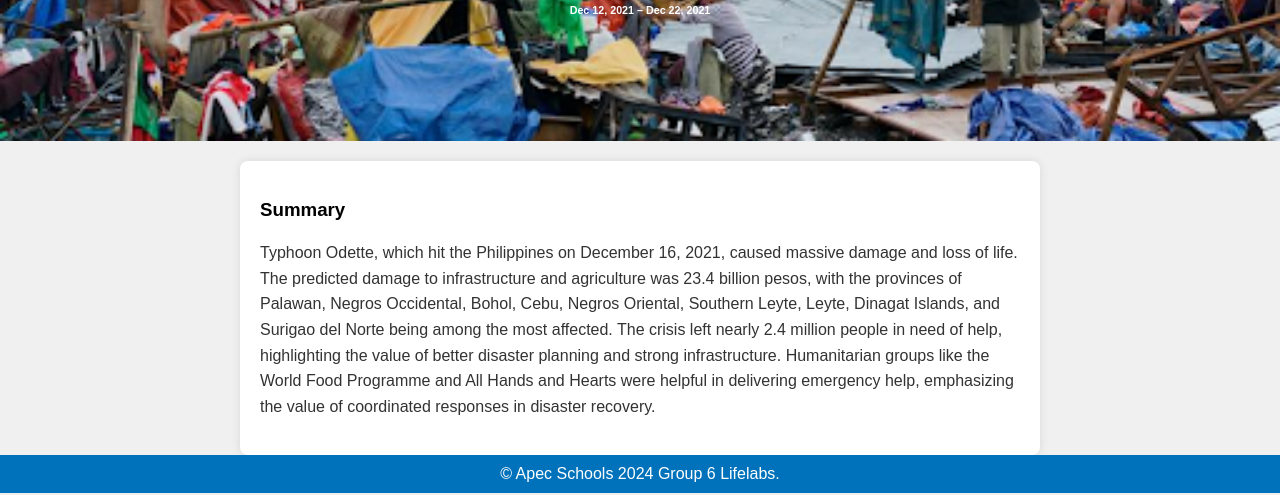
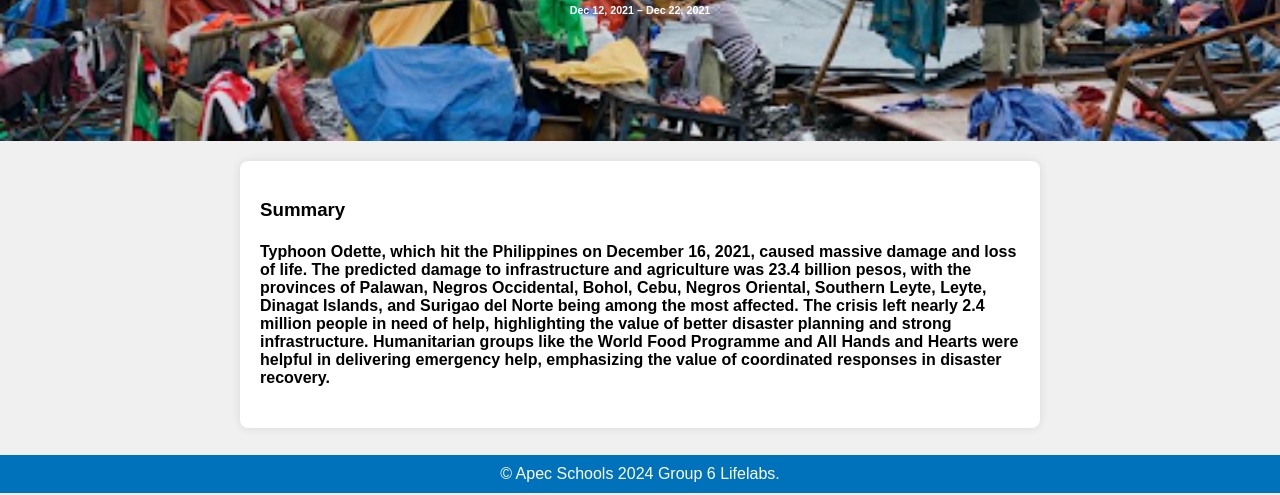
Before and after one commit to Jameskiel143/Typhoon-Odette, a plain HTML site: page Summary.html in a window 1280 px wide. Shown: the part 307-802 px from the top of the page. Drawn offline with Linux system fonts and the light colour scheme.

Commit message:
Update Summary.html

```diff
--- a/Summary.html
+++ b/Summary.html
@@ -96,7 +96,7 @@
         <div class="container">
             <div class="article">
                 <h3>Summary</h3>
-                <p>Typhoon Odette, which hit the Philippines on December 16, 2021, caused massive damage and loss of life. The predicted damage to infrastructure and agriculture was 23.4 billion pesos, with the provinces of Palawan, Negros Occidental, Bohol, Cebu, Negros Oriental, Southern Leyte, Leyte, Dinagat Islands, and Surigao del Norte being among the most affected. The crisis left nearly 2.4 million people in need of help, highlighting the value of better disaster planning and strong infrastructure. Humanitarian groups like the World Food Programme and All Hands and Hearts were helpful in delivering emergency help, emphasizing the value of coordinated responses in disaster recovery.</p>
+                <h4>Typhoon Odette, which hit the Philippines on December 16, 2021, caused massive damage and loss of life. The predicted damage to infrastructure and agriculture was 23.4 billion pesos, with the provinces of Palawan, Negros Occidental, Bohol, Cebu, Negros Oriental, Southern Leyte, Leyte, Dinagat Islands, and Surigao del Norte being among the most affected. The crisis left nearly 2.4 million people in need of help, highlighting the value of better disaster planning and strong infrastructure. Humanitarian groups like the World Food Programme and All Hands and Hearts were helpful in delivering emergency help, emphasizing the value of coordinated responses in disaster recovery.</h4>
             </div>
         </div>
     </main>
```
